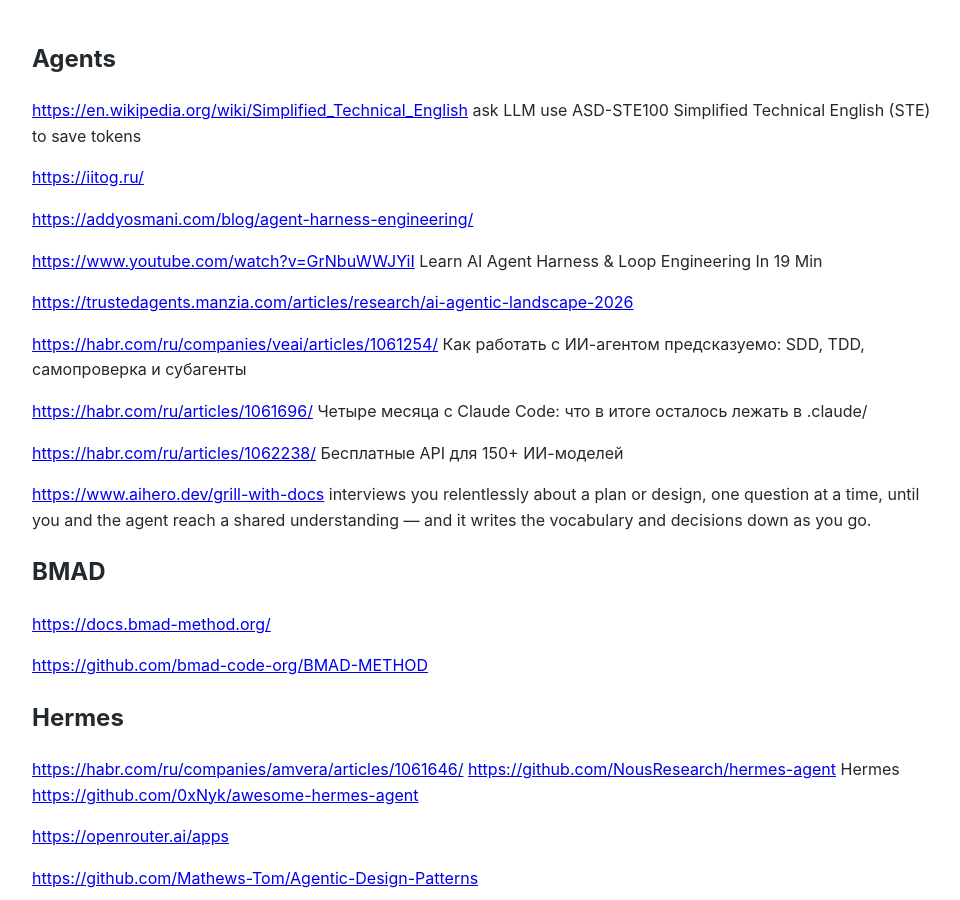
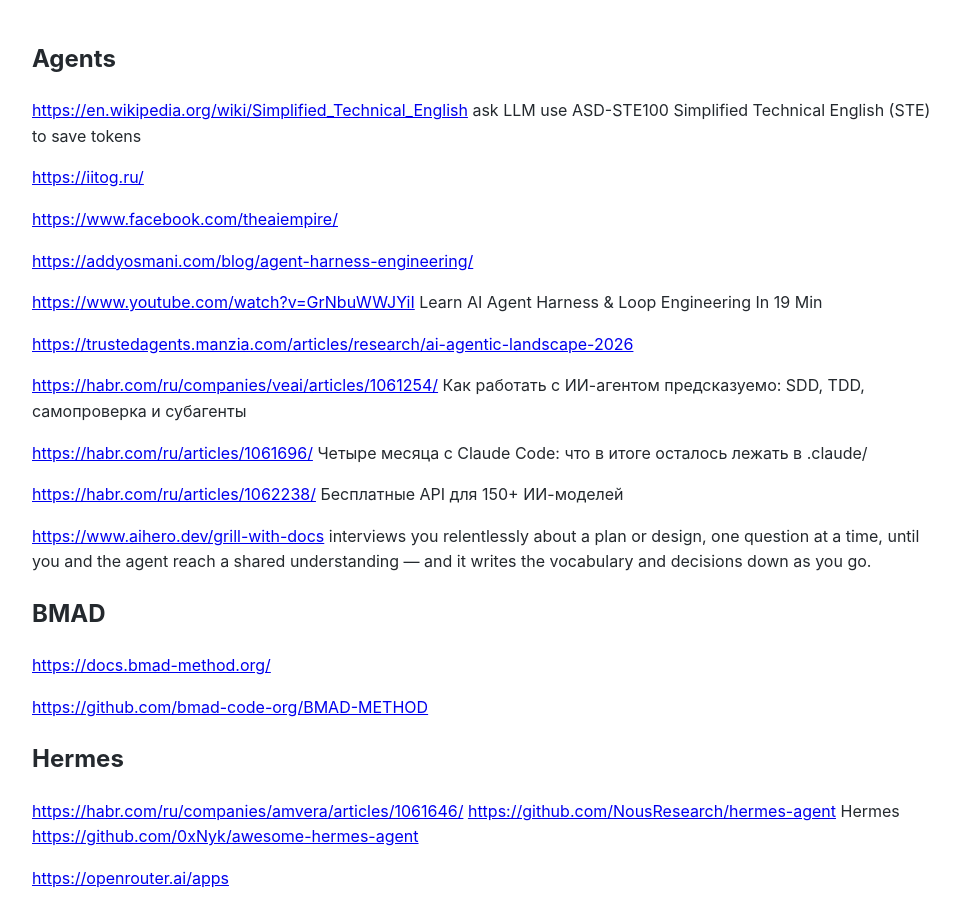
Before and after one commit to Michael-Lubinsky/michael-lubinsky.github.com, a Jekyll site: the page built from ml/agent.md, in a window 1280 px wide and 900 px high. Shown: the whole window, without its empty margins (158-1118 px from the left). Built offline with Jekyll 4.4.1, drawn with Linux system fonts in a browser that asks for light colours; our own code applies the rules of GitHub Pages for plain Markdown files.

Commit message:
Update agent.md

```diff
--- a/ml/agent.md
+++ b/ml/agent.md
@@ -3,6 +3,8 @@
 <https://en.wikipedia.org/wiki/Simplified_Technical_English> ask LLM use ASD-STE100 Simplified Technical English (STE) to save tokens
 
 <https://iitog.ru/>
+
+<https://www.facebook.com/theaiempire/>
 
 <https://addyosmani.com/blog/agent-harness-engineering/>
 
```
